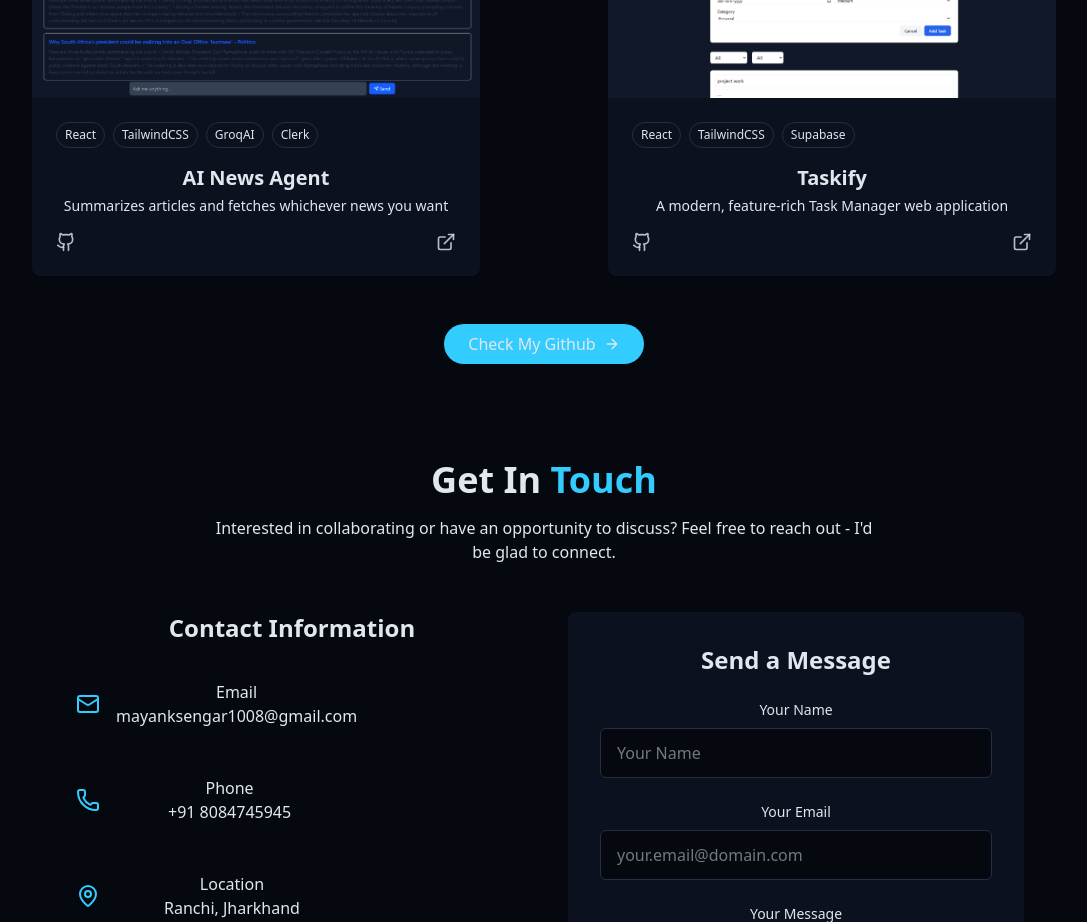
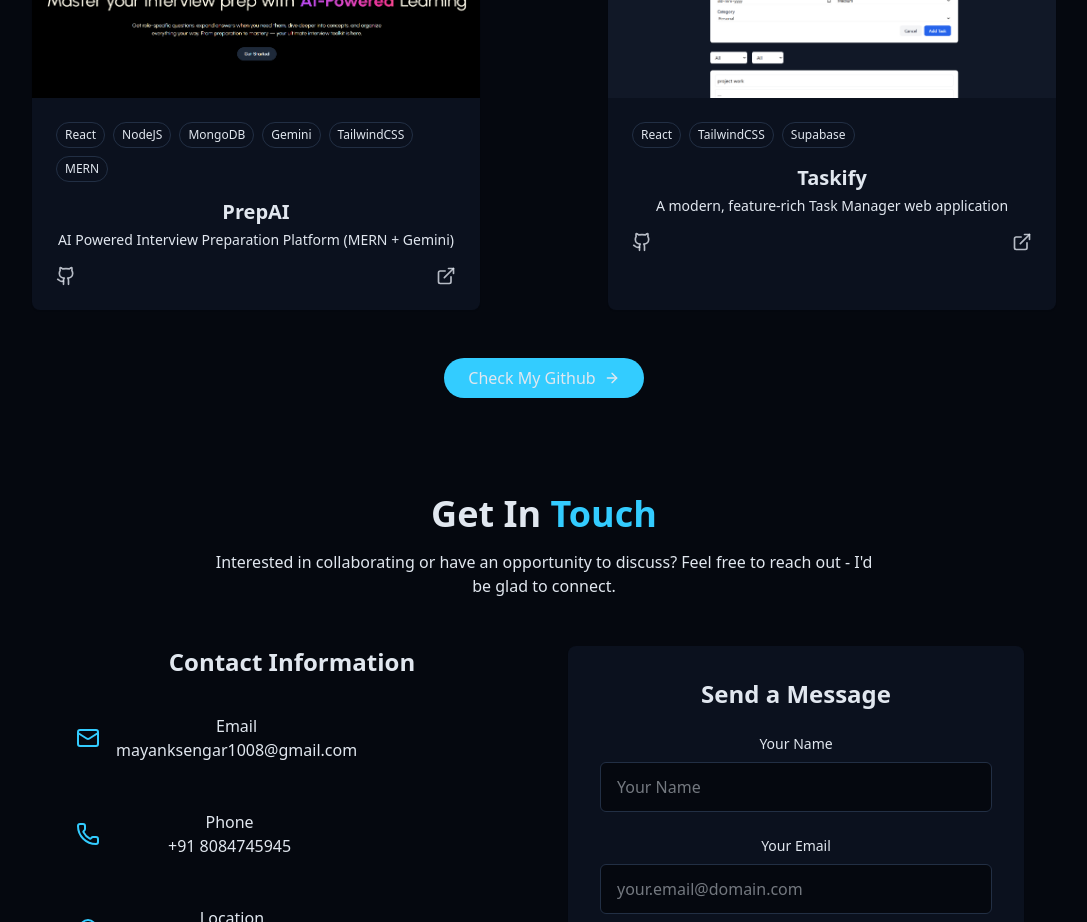
Before and after one commit to mayank-sengar/Portfolio-Final, a React (Vite) app: page / in a window 1280 px wide. Shown: the part 2080-3002 px from the top of the page, without its empty margins (96-1183 px from the left). Built offline with nearby package versions, Linux system fonts and the light colour scheme.

Commit message:
project updates

```diff
--- a/src/components/ProjectsSection.jsx
+++ b/src/components/ProjectsSection.jsx
@@ -5,22 +5,22 @@ import project1 from '../assets/projects/project1.png'
 import project2 from '../assets/projects/project2.png'
 function ProjectsSection() {
 
-    const [projects,setProjects] = useState([
+    const [projects, setProjects] = useState([
       {
-            id:1,
-            title: "AI News Agent",
-            description: "Summarizes articles and fetches whichever news you want",
+        id: 1,
+        title: "PrepAI",
+        description: "AI Powered Interview Preparation Platform (MERN + Gemini)",
         image: project1,
-            tags: ["React","TailwindCSS","GroqAI","Clerk"],
-            demoUrl: "https://ainewsagent.netlify.app/",
-            githubUrl: "https://github.com/mayank-sengar/AI-NEWS-AGENT",
+        tags: ["React", "NodeJS", "MongoDB", "Gemini", "TailwindCSS", "MERN"],
+        demoUrl: "https://prepai-interview.onrender.com/",
+        githubUrl: "https://github.com/mayank-sengar/PrepAI.git",
       },
       {
-            id:2,
+        id: 2,
         title: "Taskify",
         description: "A modern, feature-rich Task Manager web application",
         image: project2,
-            tags: ["React","TailwindCSS","Supabase"],
+        tags: ["React", "TailwindCSS", "Supabase"],
         demoUrl: "https://todoreactor.netlify.app/",
         githubUrl: "https://github.com/mayank-sengar/TODO_IETE_REACTOR",
       }
```
Also changed, not shown: src/assets/projects/project1.png. Lines whose indentation alone changed are shown as unchanged.
